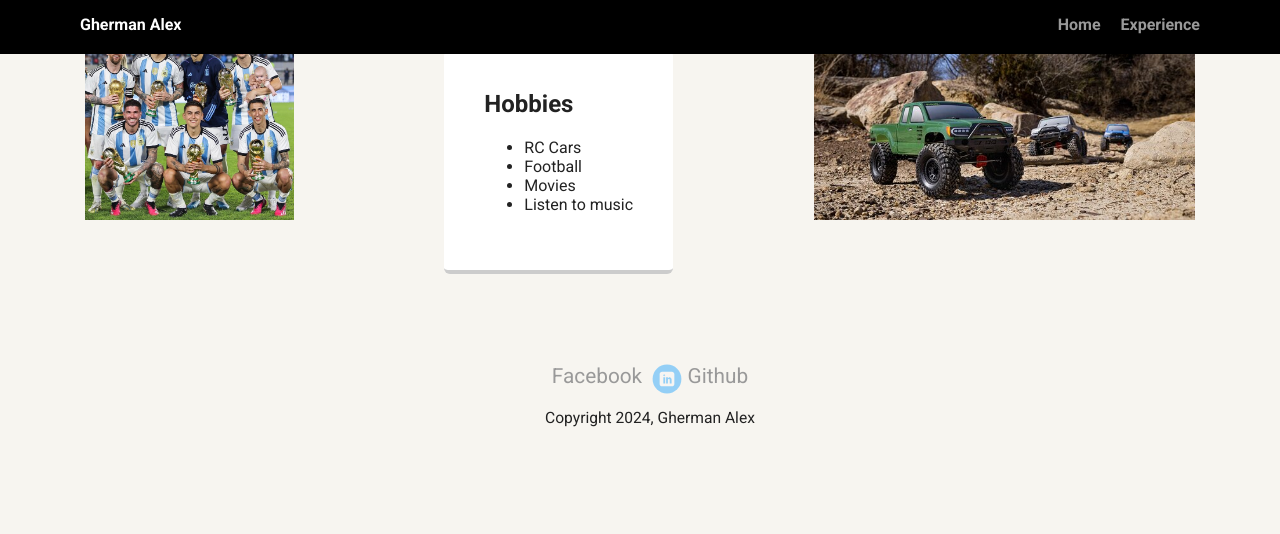
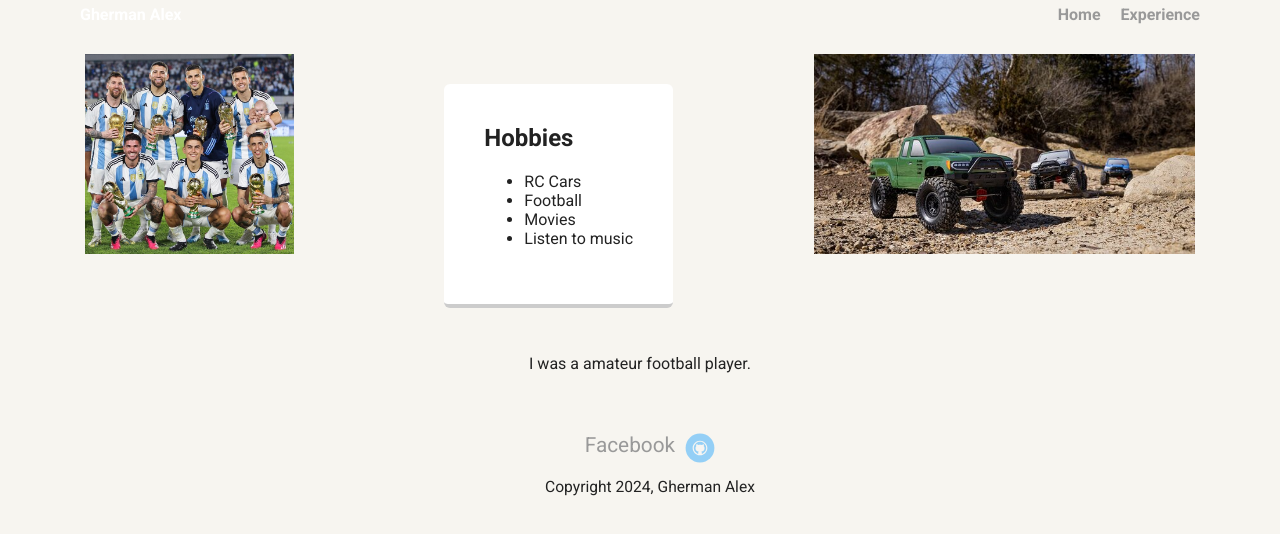
Before and after one commit to AlexGh19/Techdegree-Project-1-, a plain HTML site: page hobbies.html in a window 1280 px wide. Drawn offline with Linux system fonts and the light colour scheme; a web font is replaced by a local one.

Commit message:
Update hobbies.html

```diff
--- a/hobbies.html
+++ b/hobbies.html
@@ -11,13 +11,14 @@
 
 <body class="experience-page">
 
-    <div class="main-nav">
+    <nav>
         <ul class="nav">
             <li class="name">Gherman Alex</li>
             <li><a href="index.html">Home</a></li>
             <li><a href="experience.html">Experience</a></li>
         </ul>
-    </div>
+    </nav>
+
     <main class="flex">
         <img src="images/dyb.jpg" alt="Hobby Left Image" class="hobby-image left">
         <div class="card">
@@ -29,19 +30,20 @@
                 <li>Listen to music</li>
             </ul>
         </div>
-
         <img src="images/rc.jpg" alt="Hobby Right Image" class="hobby-image right">
     </main>
+    <section>
+        <p>I was a amateur football player.</p>
+
+    </section>
     <footer>
         <ul>
-            <li><a href="https://www.facebook.com/AlexGh21" target="_blank">Facebook</a></li>
-            <li><a href="#" class="social linkedin">LinkedIn</a></li>
-            <li><a href="https://github.com/AlexGh19" target="_blank">Github</a></li>
+            <li><a href="https://www.facebook.com/AlexGh21" class="">Facebook</a></li>
+            <li><a href="https://github.com/AlexGh19" class="social github">Github</a></li>
         </ul>
         <p class="copyright">Copyright 2024, Gherman Alex</p>
     </footer>
 
-
 </body>
 
 </html>
```
Lines whose indentation alone changed are shown as unchanged.
